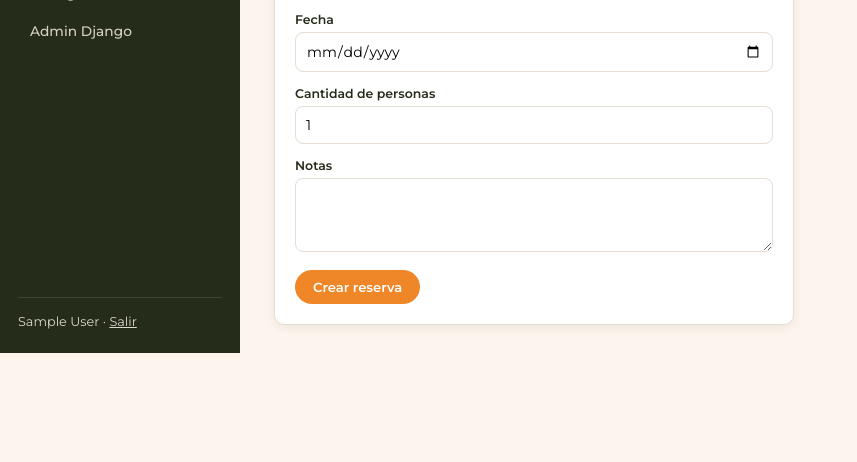
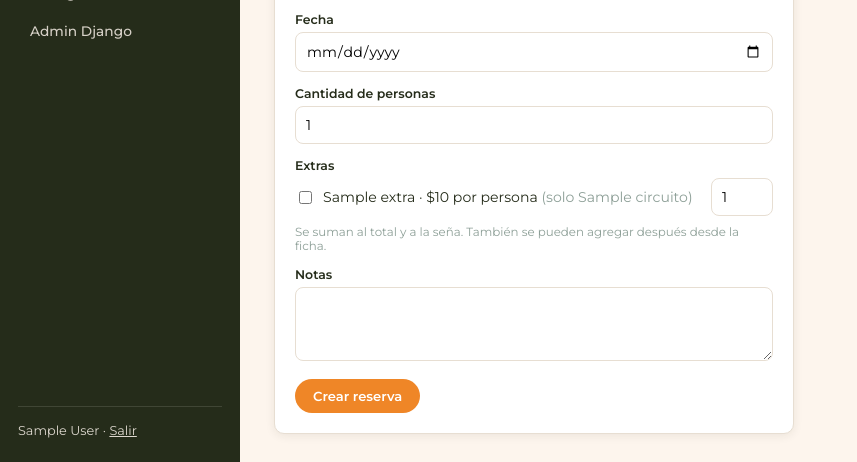
Before and after one commit to NachoGuidali/crmspa, a Django app: page /reservas/nueva/ in a window 1280 px wide. Shown: the part 491-953 px from the top of the page, without its empty margins (0-857 px from the left). Before the commit the page ends 844 px from the top, so only its background shows below. Run offline with Django 5.2, Linux system fonts and the light colour scheme; a user stored in the database is signed in; tables that the repository leaves empty hold one stand-in row (values such as "Sample post"); data that the repository does not hold is empty; parts of the project's set-up code (start-up, migrations or seed data) failed here and were passed over.

Commit message:
Cargar extras al crear una reserva a mano
Había que crear la reserva y recién después agregarlos desde la ficha, con
el riesgo de cobrar la seña sin ellos: la seña se calcula sobre circuito +
extras. Ahora se tildan en el formulario, con cantidad.

Co-Authored-By: Claude Opus 5 <noreply@anthropic.com>

```diff
--- a/apps/reservas/views_ui.py
+++ b/apps/reservas/views_ui.py
@@ -75,14 +75,30 @@ def kanban_move(request, pk):
 
 
 def _nueva_reserva_context(extra=None):
+    from apps.circuitos.models import Extra
+
     ctx = {
         'circuitos': Circuito.objects.filter(activo=True),
         'turnos': Turno.objects.filter(activo=True),
         'contactos': list(Contacto.objects.order_by('nombre').values('id', 'nombre', 'telefono')),
+        # Se ofrecen todos los activos; crear_reserva descarta los que no apliquen al circuito.
+        'extras_disponibles': Extra.objects.filter(activo=True).select_related('circuito'),
     }
     if extra:
         ctx.update(extra)
     return ctx
+
+
+def _extras_del_formulario(request):
+    """Los extras tildados, con su cantidad. Formato que espera `crear_reserva`."""
+    elegidos = []
+    for extra_id in request.POST.getlist('extras'):
+        try:
+            cantidad = max(int(request.POST.get(f'cantidad_extra_{extra_id}', 1) or 1), 1)
+        except ValueError:
+            cantidad = 1
+        elegidos.append({'extra_id': int(extra_id), 'cantidad': cantidad})
+    return elegidos
 
 
 @login_required
@@ -114,6 +130,7 @@ def nueva_reserva(request):
                 fecha=date.fromisoformat(request.POST['fecha']),
                 cantidad_personas=int(request.POST.get('cantidad_personas', 1)),
                 notas=request.POST.get('notas', ''),
+                extras=_extras_del_formulario(request),
             )
         except services.ReservaError as e:
             return render(request, 'reservas/nueva.html', _nueva_reserva_context({'error': str(e)}))
--- a/templates/reservas/nueva.html
+++ b/templates/reservas/nueva.html
@@ -51,6 +51,26 @@
       <label>Cantidad de personas</label>
       <input type="number" name="cantidad_personas" value="1" min="1" required>
     </div>
+    {% if extras_disponibles %}
+    <div class="form-row">
+      <label>Extras</label>
+      <div style="display:flex; flex-direction:column; gap:6px;">
+        {% for e in extras_disponibles %}
+        <label style="display:flex; align-items:center; gap:8px; font-weight:400; font-size:.88rem;">
+          <input type="checkbox" name="extras" value="{{ e.pk }}">
+          <span>{{ e.nombre }} · ${{ e.precio|floatformat:0 }}{% if e.por_persona %} por persona{% endif %}
+            {% if e.circuito %}<span style="color:var(--text-muted);">(solo {{ e.circuito.nombre }})</span>{% endif %}
+          </span>
+          <input type="number" name="cantidad_extra_{{ e.pk }}" value="1" min="1"
+                 style="width:62px; margin-left:auto;" aria-label="Cantidad de {{ e.nombre }}">
+        </label>
+        {% endfor %}
+      </div>
+      <div style="font-size:.74rem; color:var(--text-muted); margin-top:4px;">
+        Se suman al total y a la seña. También se pueden agregar después desde la ficha.
+      </div>
+    </div>
+    {% endif %}
     <div class="form-row">
       <label>Notas</label>
       <textarea name="notas" rows="3"></textarea>
```
